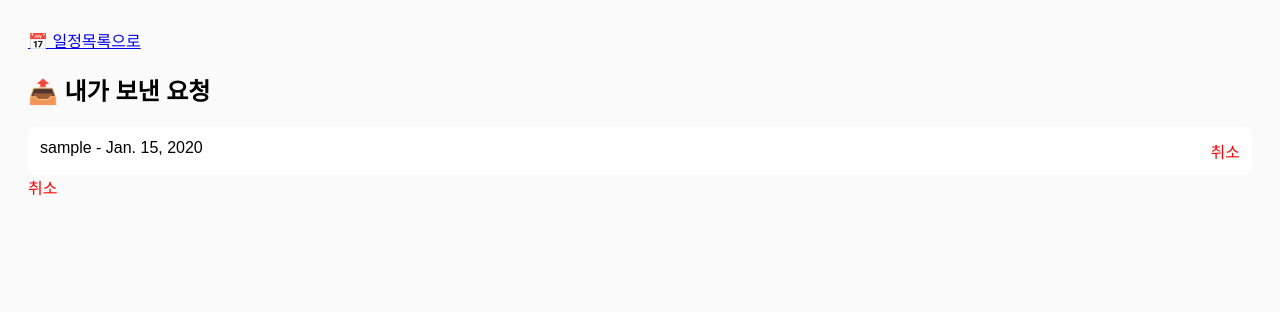
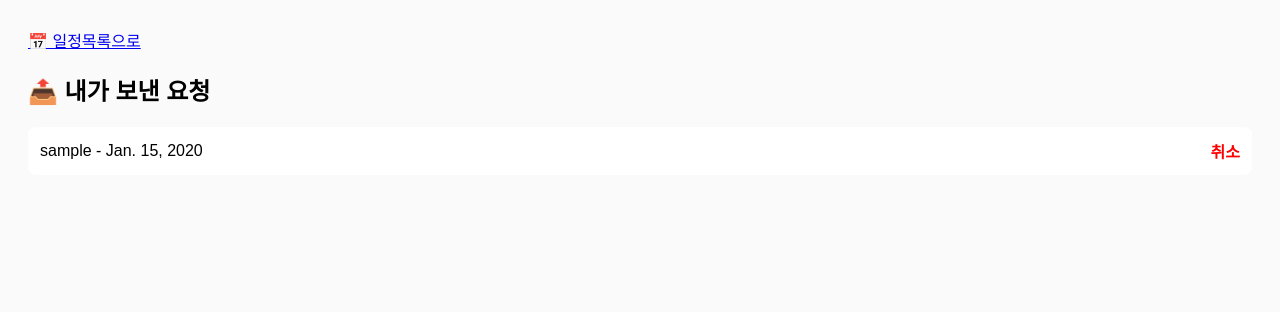
Before and after one commit to rightpleft/dayjeong, a Django app: page /sent-requests/ in a window 1280 px wide. Shown: the top 312 px of the page. Run offline with Django 4.2, Linux system fonts and the light colour scheme; a user stored in the database is signed in; tables that the repository leaves empty hold one stand-in row (values such as "Sample post").

Commit message:
취소 요청 버튼 수정

```diff
--- a/user/templates/sent_requests.html
+++ b/user/templates/sent_requests.html
@@ -22,17 +22,20 @@
             border-radius: 8px;
             display: flex;
             justify-content: space-between;
+            align-items: center;
         }
 
         .cancel-btn {
             color: red;
             text-decoration: none;
+            font-weight: bold;
         }
     </style>
 </head>
 
 <body>
 
+<!-- 🔙 상단 -->
 <div class="top-bar">
     <a href="/add/">📅 일정목록으로</a>
 </div>
@@ -42,17 +45,16 @@
 {% for r in requests %}
     <div class="req">
         <span>{{ r.to_user.username }} - {{ r.date }}</span>
-        <a href="/cancel-request/{{ r.id }}/" class="cancel-btn">취소</a>
+
+        <a href="/cancel-request/{{ r.id }}/"
+           class="cancel-btn"
+           onclick="return confirm('요청을 취소하시겠습니까?')">
+           취소
+        </a>
     </div>
 {% empty %}
     <p>보낸 요청 없음</p>
 {% endfor %}
 
-<a href="/cancel-request/{{ r.id }}/"
-   class="cancel-btn"
-   onclick="return confirm('요청을 취소하시겠습니까?')">
-   취소
-</a>
-
 </body>
 </html>
```
